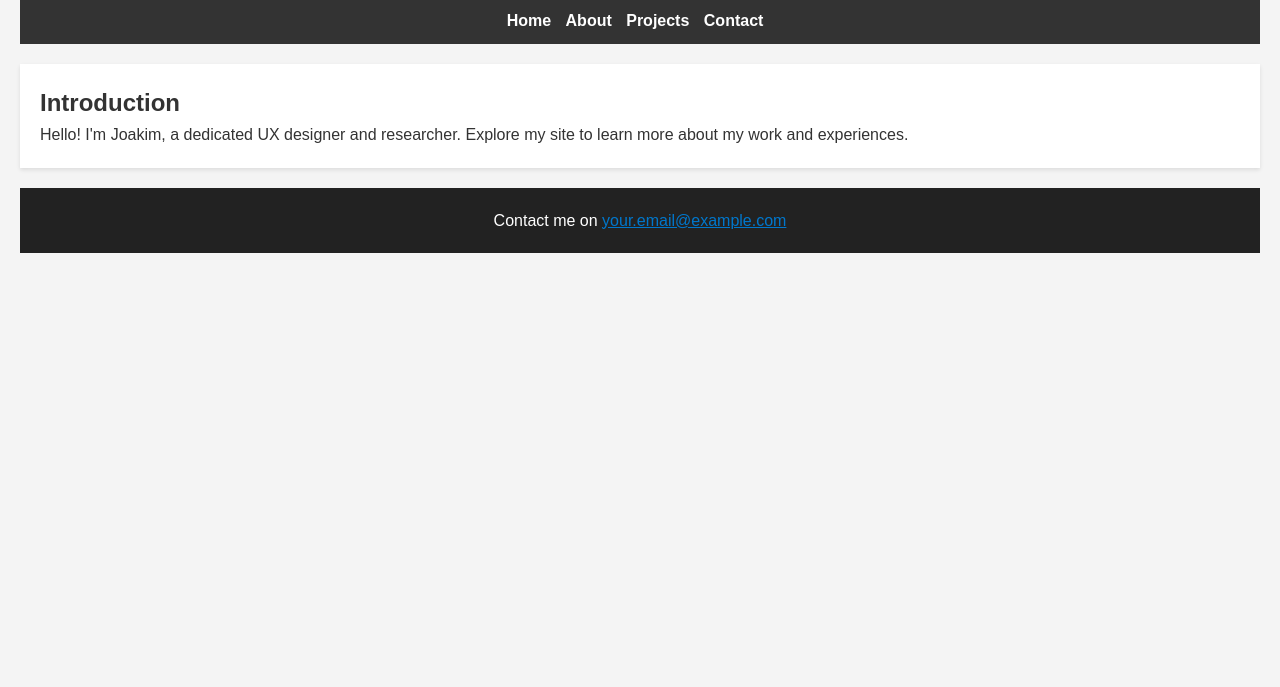
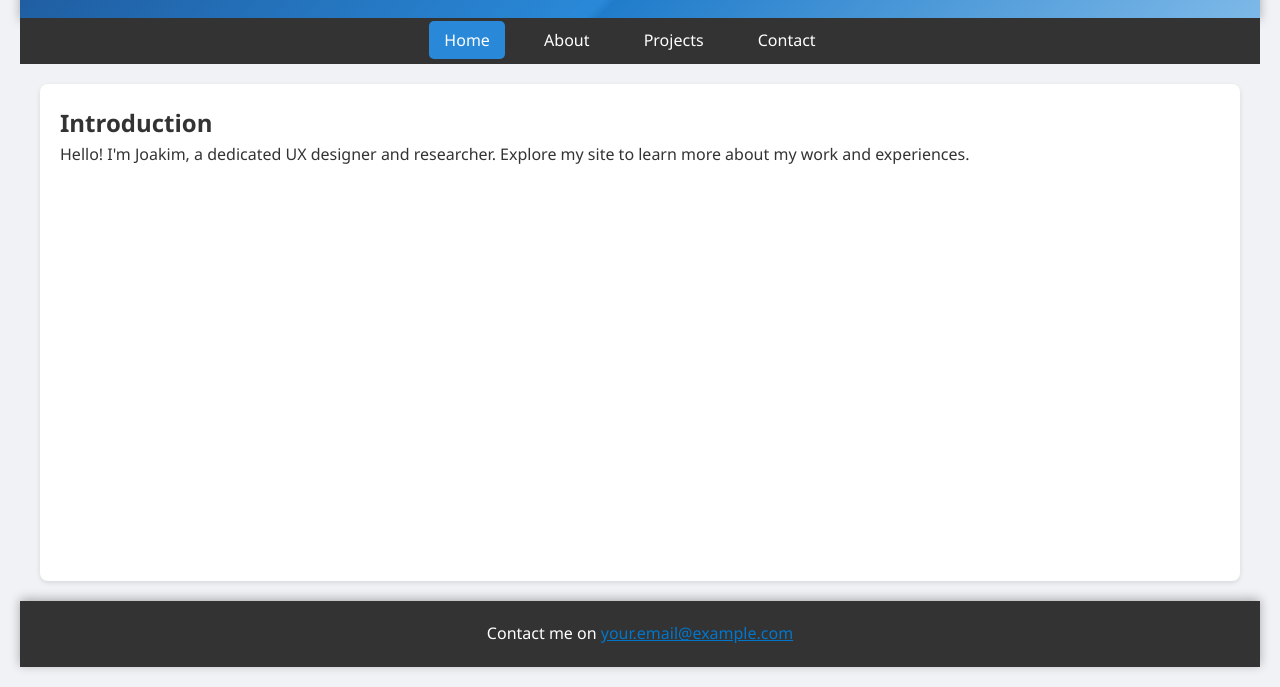
Before and after one commit to Joakim-beep/Joakim.github.io, a plain HTML site: page index.html in a window 1280 px wide. Shown: the part 113-800 px from the top of the page. Drawn offline with Linux system fonts and the light colour scheme.

Commit message:
Update styles.css

```diff
--- a/styles.css
+++ b/styles.css
@@ -1,58 +1,77 @@
-/* Basic reset */
-body, h1, h2, p, footer, nav ul {
+/* Basic Reset */
+*, *::before, *::after {
+    box-sizing: border-box;
+}
+
+body, h1, h2, p, ul, li, footer {
     margin: 0;
     padding: 0;
 }
 
 body {
-    font-family: 'Arial', sans-serif;
+    font-family: 'Segoe UI', Tahoma, Geneva, Verdana, sans-serif;
     line-height: 1.6;
     padding: 20px;
-    background-color: #f4f4f4;
+    background-color: #f0f2f5;
     color: #333;
+    display: flex;
+    flex-direction: column;
+    min-height: 100vh;
 }
 
 header {
-    background: #005a9c;
+    background: linear-gradient(135deg, #1e5799 0%,#2989d8 50%,#207cca 51%,#7db9e8 100%);
     color: #ffffff;
-    padding: 20px 0;
+    padding: 30px 0;
     text-align: center;
+    box-shadow: 0 2px 10px rgba(0, 0, 0, 0.3);
+}
+
+nav {
+    display: flex;
+    justify-content: center;
+    background-color: #333;
+    font-size: 16px;
 }
 
 nav ul {
     list-style: none;
-    background: #333;
-    text-align: center;
-    padding: 10px 0;
+    padding: 10px;
 }
 
 nav ul li {
     display: inline;
-    margin-right: 10px;
+    margin-right: 20px;
 }
 
 nav ul li a {
     color: white;
     text-decoration: none;
-    font-weight: bold;
+    padding: 8px 15px;
+    border-radius: 5px;
+    transition: background-color 0.3s, color 0.3s;
 }
 
-nav ul li a:hover {
-    text-decoration: underline;
+nav ul li a:hover, nav ul li a.current {
+    background-color: #2989d8;
+    color: #ffffff;
 }
 
 section {
-    margin: 20px 0;
+    flex: 1;
+    margin: 20px;
     padding: 20px;
     background-color: #ffffff;
-    box-shadow: 0 2px 4px rgba(0,0,0,0.1);
+    box-shadow: 0 2px 5px rgba(0, 0, 0, 0.1);
+    border-radius: 8px;
 }
 
 footer {
     text-align: center;
     padding: 20px 0;
-    background-color: #222;
+    background-color: #333;
     color: #fff;
+    box-shadow: 0 -2px 10px rgba(0, 0, 0, 0.3);
 }
 
 footer p {
@@ -62,8 +81,27 @@ footer p {
 
 a {
     color: #0077cc;
+    transition: color 0.3s;
 }
 
 a:hover {
     text-decoration: none;
+    color: #0056b3;
 }
+
+/* Media Queries for Responsive Adjustments */
+@media (max-width: 768px) {
+    nav ul li {
+        display: block;
+        text-align: center;
+        margin: 10px 0;
+    }
+
+    nav ul li a {
+        display: inline-block;
+    }
+
+    body {
+        padding: 10px;
+    }
+}
```
